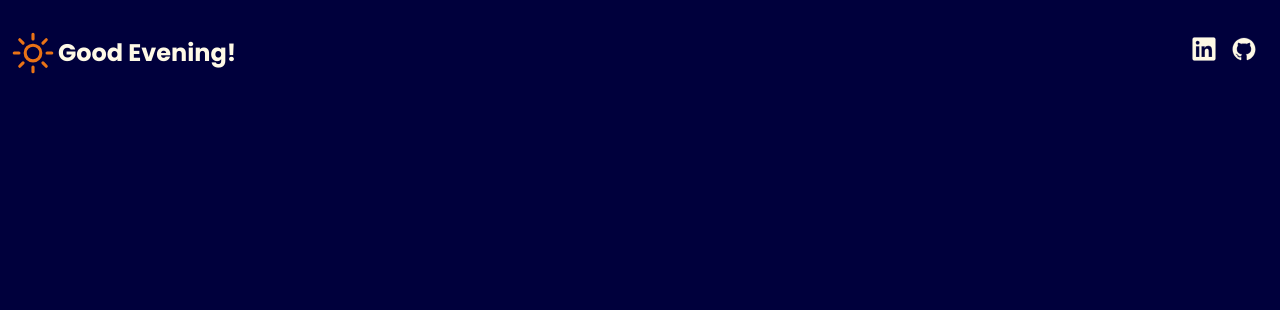
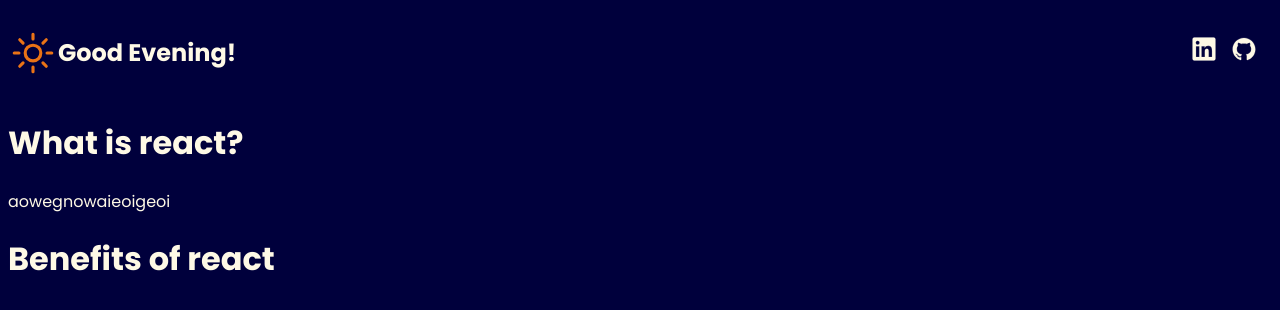
Before and after one commit to marktipton/atlas-react-and-jsx, a React (Vite) app: page / in a window 1280 px wide. Shown: the top 310 px of the page. Built offline with nearby package versions, Linux system fonts and the light colour scheme.

Commit message:
added sections

```diff
--- a/src/App.jsx
+++ b/src/App.jsx
@@ -1,8 +1,17 @@
 import { Header } from "./components/Header";
+import Section from "./components/Section";
 
 function App() {
   return (
-    <Header />
+    <>
+      <Header />
+      <Section title='What is react?'>
+        aowegnowaieoigeoi
+      </Section>
+      <Section title='Benefits of react'>
+
+      </Section>
+    </>
   );
 }
 
--- /dev/null
+++ b/src/components/Section.jsx
@@ -0,0 +1,12 @@
+import React from 'react'
+
+export function Section({ title, children }) {
+  return (
+    <div className='section'>
+      <h1>{title}</h1>
+      <p>{children}</p>
+    </div>
+  )
+}
+
+export default Section
```
Also changed, not shown: src/main.jsx (+5 -5 lines).
